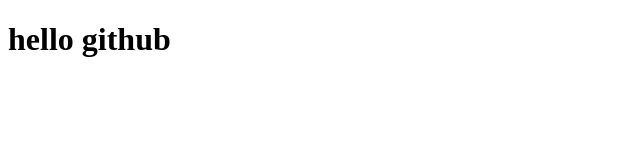
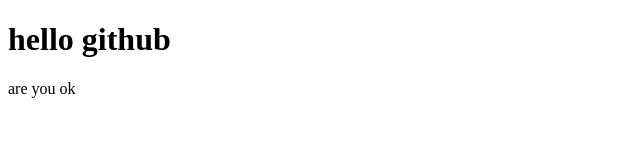
Before and after one commit to aweteheymisho/git-learn, a plain HTML site: page index.html in a window 1280 px wide. Shown: the full height of the page, 0-640 px from the left. Drawn offline with Linux system fonts and the light colour scheme.

Commit message:
add one paragraph

```diff
--- a/index.html
+++ b/index.html
@@ -7,5 +7,6 @@
 </head>
 <body>
     <h1>hello github</h1>
+    <p>are you ok</p>
 </body>
 </html>
```
